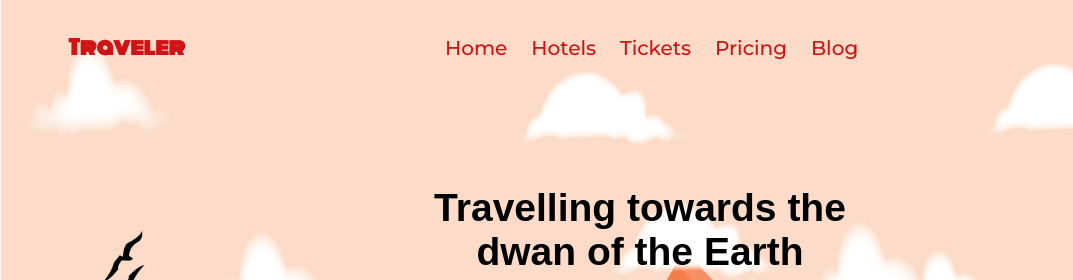
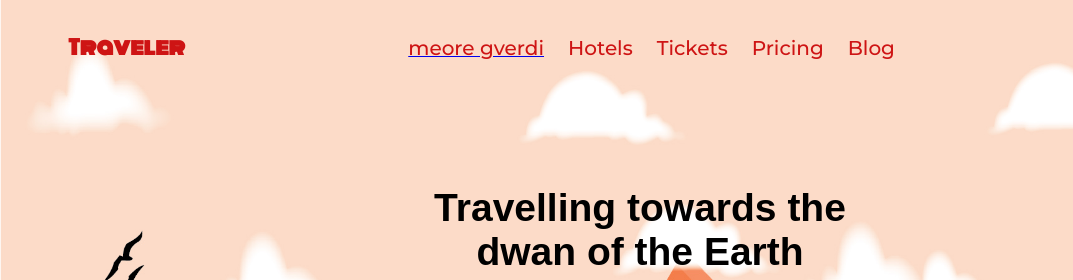
Before and after one commit to Tesrtoleuli/Avtandili888, a plain HTML site: page index.html in a window 1280 px wide. Shown: the top 280 px of the page, 0-1073 px from the left. Drawn offline with Linux system fonts and the light colour scheme; a web font is replaced by a local one.

Commit message:
add link

```diff
--- a/index.html
+++ b/index.html
@@ -12,7 +12,7 @@
 		<h1 class="tra-ani">Traveler</h1>
 		<nav>
 			<ul>
-				<li>Home</li>
+				<a href="gverdi2.html"><li>meore gverdi</li></a>
 				<li>Hotels</li>
 				<li>Tickets</li>
 				<li>Pricing</li>
```
